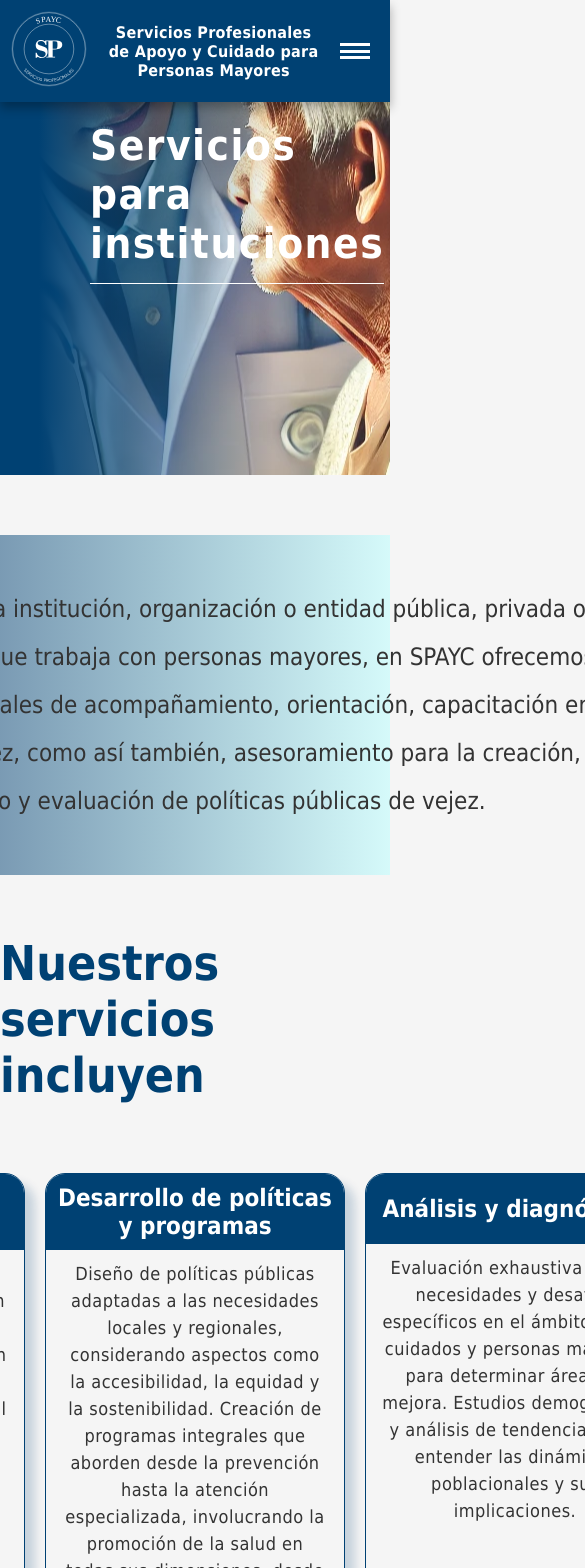
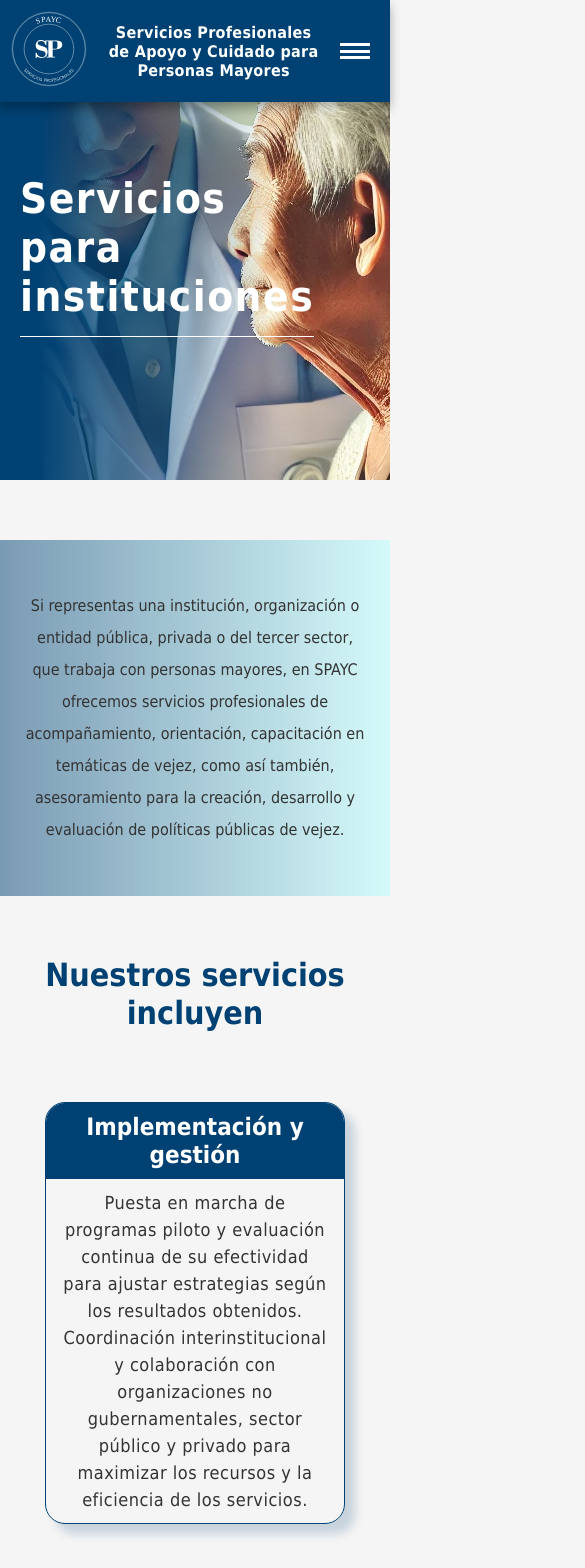
Before and after one commit to Gabriel9022/spayc-front, a React (Vite) app in the folder spayc-frontend/: page /instituciones in a window 390 px wide. Shown: the top 1568 px of the page, 585 px wide, since content can reach past the window. Built offline with nearby package versions, Linux system fonts and the light colour scheme; no server answers.

Commit message:
responsive css for InstitutionalServices component

```diff
--- a/spayc-frontend/src/Components/Home/Home.css
+++ b/spayc-frontend/src/Components/Home/Home.css
@@ -462,7 +462,7 @@
 
 @media screen and (max-width: 320px) {
     .home_banner_title h1 {
-        font-size: 32px;
+        font-size: 2rem;
     }
 
     .home_banner_title span {
--- a/spayc-frontend/src/Components/InstitutionalServices/InstitutionalServices.css
+++ b/spayc-frontend/src/Components/InstitutionalServices/InstitutionalServices.css
@@ -115,6 +115,151 @@
 .InstitutionalServices_why_final {
     padding: 30px 0;
 }
+
 .InstitutionalServices_why_final h3 {
     color: var(--primary-color);
 }
+
+
+/* Responsive section */
+
+@media screen and (max-width: 1280px) {
+    .InstitutionalServices_services {
+        padding: 0 20px;
+    }
+
+    .InstitucionalServices_services_up,
+    .InstitucionalServices_services_down {
+        flex-wrap: wrap;
+        row-gap: 60px;
+    }
+}
+
+@media screen and (max-width: 900px) {
+    .InstitutionalServices_introduction p {
+        width: 100%;
+        padding: 20px 50px;
+    }
+
+    .InstitutionalServices_why_final {
+        padding: 30px;
+        text-align: center;
+    }
+}
+
+@media screen and (max-width: 768px) {
+    .InstitutionalServices_banner {
+        margin-top: 122px;
+        height: 380px;
+    }
+
+    .InstitutionalServices_banner_title {
+        padding-left: 20px;
+    }
+
+    .InstitutionalServices_introduction p {
+        font-size: 20px;
+    }
+
+    .InstitutionalServices_why_final {
+        padding: 30px 45px;
+    }
+}
+
+@media screen and (max-width: 450px) {
+    .InstitutionalServices_banner {
+        margin-top: 118px;
+    }
+
+    .InstitutionalServices_introduction p {
+        padding: 20px 30px;
+        font-size: 18px;
+    }
+
+    .InstitutionalServices_services_title h2 {
+        text-align: center;
+        font-size: 36px;
+    }
+
+    .InstitucionalServices_why h2 {
+        font-size: 2rem;
+    }
+
+    .InstitutionalServices_why_section {
+        width: 100%;
+        padding: 10px 20px 10px 50px;
+    }
+
+    .InstitutionalServices_why_final {
+        padding: 30px 20px;
+    }
+
+    .InstitutionalServices_why_final h3 {
+        font-size: 22px;
+    }
+}
+
+@media screen and (max-width: 390px) {
+    .InstitutionalServices_banner {
+        margin-top: 100px;
+    }
+
+    .InstitutionalServices_introduction p {
+        padding: 20px 25px;
+        font-size: 16px;
+    }
+
+    .InstitutionalServices_services_title h2 {
+        font-size: 2rem;
+    }
+
+    .InstitutionalServices_why_section li {
+        padding: 10px 10px 10px 0;
+        font-size: 16px;
+        text-wrap: pretty;
+    }
+
+    .InstitutionalServices_why_final h3 {
+        font-size: 20px;
+    }
+}
+
+@media screen and (max-width:360px) {
+    .InstitutionalServices_banner {
+        margin-top: 82px;
+    }
+}
+
+@media screen and (max-width: 320px) {
+    .InstitutionalServices_banner_title h1 {
+        font-size: 2rem;
+    }
+
+    .InstitutionalServices_services_title h2 {
+        font-size: 30px;
+    }
+
+    .InstitutionalServices_card {
+        width: 100%;
+    }
+
+    .InstitutionalServices_card h3 {
+        font-size: 20px;
+    }
+
+    .InstitutionalServices_card p {
+        font-size: 16px;
+    }
+
+    .InstitucionalServices_why h2 {
+        font-size: 30px;
+    }
+
+    .InstitutionalServices_why_section li {
+        padding: 10px 0;
+    }
+
+    .InstitutionalServices_why_final h3 {
+        font-size: 18px;
+    }
+}
--- a/spayc-frontend/src/Components/Services/Services.css
+++ b/spayc-frontend/src/Components/Services/Services.css
@@ -251,7 +251,7 @@
 
 @media screen and (max-width: 320px) {
     .Services_banner_title h1 {
-        font-size: 32px;
+        font-size: 2rem;
     }
 
     .Services_card_info h2 {
```
